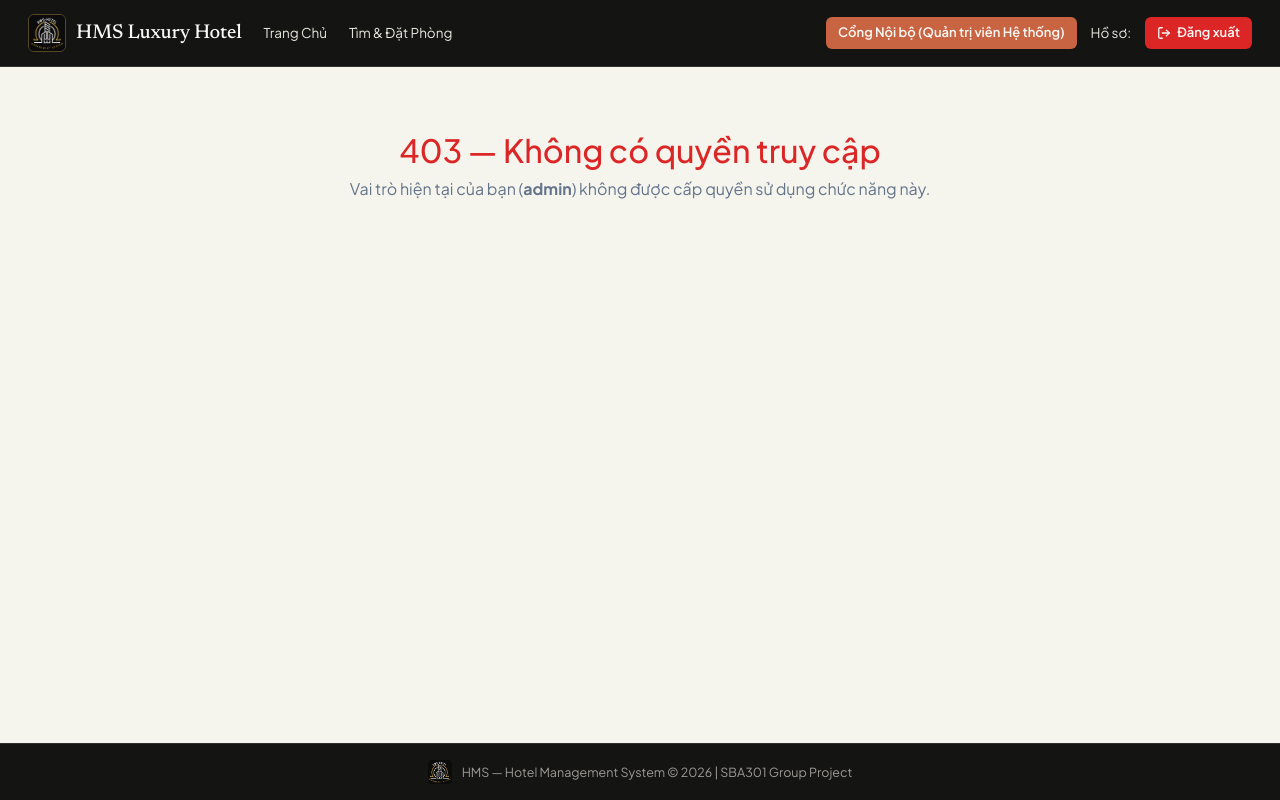
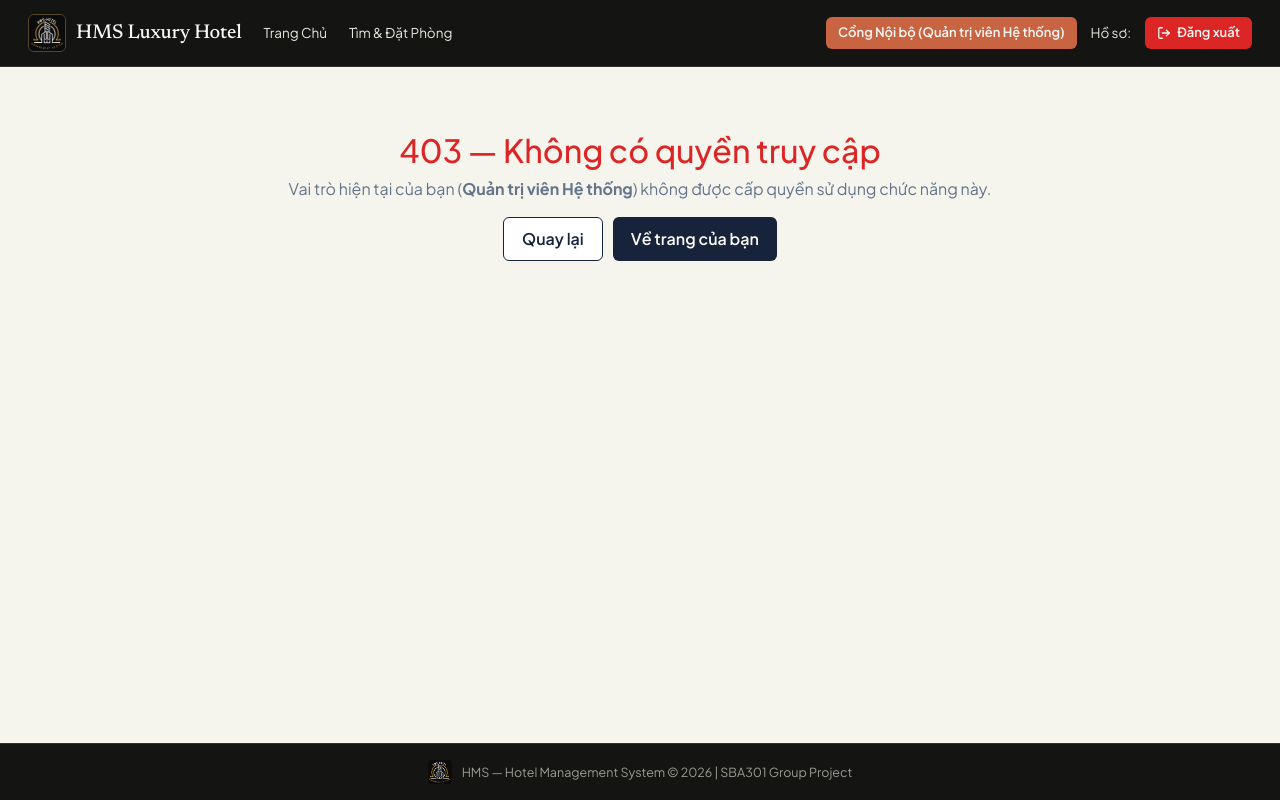
Before and after one commit to dinhgiap0409/Hotel_Management_System_AS, a React (Vite) app in the folder frontend/: page /my-bookings in a window 1280 px wide. Built offline with nearby package versions, Linux system fonts and the light colour scheme; no server answers; sample sign-in values are in the browser's storage.

Commit message:
[GiapND] UC-14, UC-21..25: trang 403/404 thay cho trang trang khi go sai URL hoac vao trang khong co quyen (catch-all *, ForbiddenPage/NotFoundPage dung chung)

```diff
--- /dev/null
+++ b/frontend/src/components/common/ForbiddenPage.jsx
@@ -0,0 +1,70 @@
+import { useNavigate } from 'react-router-dom';
+import { useAuth } from '../../context/AuthContext';
+import { ROLE_DEFAULT_ROUTES, ROLES, getRoleLabel } from '../../config/constants';
+
+// Trang 403 dùng chung cho mọi trường hợp không có quyền:
+// - RoleGuard / PublicBookingGuard chặn ở route đã định nghĩa.
+// - NotFoundPage dùng lại trang này cho các URL nội bộ / đặt phòng
+//   không tồn tại (ví dụ /booking/checkout — UC của GiapND không có
+//   checkout — hoặc /admin/... với role không được phép), để người dùng
+//   luôn thấy trang lỗi thay vì trang trắng.
+// Nút "về trang của bạn": khách chưa đăng nhập -> /login, CUSTOMER /
+// FRONT_DESK -> / (trang tìm phòng), các role staff khác -> cổng nội bộ
+// của họ theo ROLE_DEFAULT_ROUTES.
+export const ForbiddenPage = () => {
+  const navigate = useNavigate();
+  const { isAuthenticated, user } = useAuth();
+
+  const homeRoute = !isAuthenticated || !user
+    ? '/login'
+    : user.role === ROLES.CUSTOMER || user.role === ROLES.FRONT_DESK
+      ? '/'
+      : ROLE_DEFAULT_ROUTES[user.role] || '/';
+
+  return (
+    <div style={{ padding: 40, textAlign: 'center' }}>
+      <h2 style={{ color: '#dc2626' }}>403 — Không có quyền truy cập</h2>
+      <p style={{ color: '#64748b' }}>
+        {isAuthenticated && user ? (
+          <>
+            Vai trò hiện tại của bạn (<strong>{getRoleLabel(user.role)}</strong>) không được cấp quyền sử dụng chức năng này.
+          </>
+        ) : (
+          'Bạn cần đăng nhập với tài khoản có quyền để sử dụng chức năng này.'
+        )}
+      </p>
+      <div style={{ display: 'flex', gap: 10, justifyContent: 'center', marginTop: 16 }}>
+        <button
+          type="button"
+          onClick={() => navigate(-1)}
+          style={{
+            padding: '9px 18px',
+            borderRadius: 6,
+            border: '1px solid #16233B',
+            background: '#fff',
+            color: '#16233B',
+            fontWeight: 600,
+            cursor: 'pointer',
+          }}
+        >
+          Quay lại
+        </button>
+        <button
+          type="button"
+          onClick={() => navigate(homeRoute)}
+          style={{
+            padding: '9px 18px',
+            borderRadius: 6,
+            border: 'none',
+            background: '#16233B',
+            color: '#FAF9F5',
+            fontWeight: 600,
+            cursor: 'pointer',
+          }}
+        >
+          Về trang của bạn
+        </button>
+      </div>
+    </div>
+  );
+};
--- /dev/null
+++ b/frontend/src/components/common/NotFoundPage.jsx
@@ -0,0 +1,73 @@
+import { useLocation, useNavigate } from 'react-router-dom';
+import { useAuth } from '../../context/AuthContext';
+import { ROLE_DEFAULT_ROUTES, ROLES } from '../../config/constants';
+import { ForbiddenPage } from './ForbiddenPage';
+
+// Route catch-all "*" trong router/index.jsx: mọi URL không khớp route nào
+// đều rơi về đây, nên không còn trường hợp nào render ra trang trắng nữa.
+// - Các đường dẫn nội bộ / đặt phòng (/admin, /staff, /my-bookings,
+//   /customer, /services, /booking/ — kể cả /booking/checkout, vì UC của
+//   GiapND không có checkout) thì hiện trang 403: hoặc là trang không tồn
+//   tại trong UC, hoặc là user không có quyền vào.
+// - Các URL khác thì hiện trang 404.
+const PROTECTED_PREFIXES = ['/admin', '/staff', '/my-bookings', '/customer', '/services', '/booking/'];
+
+export const NotFoundPage = () => {
+  const location = useLocation();
+  const navigate = useNavigate();
+  const { isAuthenticated, user } = useAuth();
+
+  const pathname = location.pathname || '';
+  const isProtectedPath = PROTECTED_PREFIXES.some((prefix) => pathname === prefix || pathname.startsWith(prefix));
+
+  if (isProtectedPath) {
+    return <ForbiddenPage />;
+  }
+
+  const homeRoute = !isAuthenticated || !user
+    ? '/'
+    : user.role === ROLES.CUSTOMER || user.role === ROLES.FRONT_DESK
+      ? '/'
+      : ROLE_DEFAULT_ROUTES[user.role] || '/';
+
+  return (
+    <div style={{ padding: 40, textAlign: 'center' }}>
+      <h2 style={{ color: '#dc2626' }}>404 — Không tìm thấy trang</h2>
+      <p style={{ color: '#64748b' }}>
+        Đường dẫn <strong>{pathname}</strong> không tồn tại trên hệ thống.
+      </p>
+      <div style={{ display: 'flex', gap: 10, justifyContent: 'center', marginTop: 16 }}>
+        <button
+          type="button"
+          onClick={() => navigate(-1)}
+          style={{
+            padding: '9px 18px',
+            borderRadius: 6,
+            border: '1px solid #16233B',
+            background: '#fff',
+            color: '#16233B',
+            fontWeight: 600,
+            cursor: 'pointer',
+          }}
+        >
+          Quay lại
+        </button>
+        <button
+          type="button"
+          onClick={() => navigate(homeRoute)}
+          style={{
+            padding: '9px 18px',
+            borderRadius: 6,
+            border: 'none',
+            background: '#16233B',
+            color: '#FAF9F5',
+            fontWeight: 600,
+            cursor: 'pointer',
+          }}
+        >
+          Về trang chủ
+        </button>
+      </div>
+    </div>
+  );
+};
--- a/frontend/src/components/common/PublicBookingGuard.jsx
+++ b/frontend/src/components/common/PublicBookingGuard.jsx
@@ -1,5 +1,6 @@
 import { useAuth } from '../../context/AuthContext';
 import { ROLES } from '../../config/constants';
+import { ForbiddenPage } from './ForbiddenPage';
 
 // GiapND scope (UC-14, UC-21, UC-22) — public room catalog / search / detail.
 // Allowed: guests (not logged in), CUSTOMER and FRONT_DESK only. Every other
@@ -20,14 +21,7 @@ export const PublicBookingGuard = ({ children }) => {
     user.role !== ROLES.CUSTOMER &&
     user.role !== ROLES.FRONT_DESK
   ) {
-    return (
-      <div style={{ padding: 40, textAlign: 'center' }}>
-        <h2 style={{ color: '#dc2626' }}>403 — Không có quyền truy cập</h2>
-        <p style={{ color: '#64748b' }}>
-          Vai trò hiện tại của bạn (<strong>{user.role}</strong>) không được cấp quyền sử dụng chức năng này.
-        </p>
-      </div>
-    );
+    return <ForbiddenPage />;
   }
 
   return children;
--- a/frontend/src/components/common/RoleGuard.jsx
+++ b/frontend/src/components/common/RoleGuard.jsx
@@ -1,5 +1,6 @@
 import { Navigate } from 'react-router-dom';
 import { useAuth } from '../../context/AuthContext';
+import { ForbiddenPage } from './ForbiddenPage';
 
 export const RoleGuard = ({ allowedRoles, children }) => {
   const { isAuthenticated, user } = useAuth();
@@ -9,14 +10,7 @@ export const RoleGuard = ({ allowedRoles, children }) => {
   }
 
   if (allowedRoles && allowedRoles.length > 0 && !allowedRoles.includes(user.role)) {
-    return (
-      <div style={{ padding: 40, textAlign: 'center' }}>
-        <h2 style={{ color: '#dc2626' }}>403 — Không có quyền truy cập</h2>
-        <p style={{ color: '#64748b' }}>
-          Vai trò hiện tại của bạn (<strong>{user.role}</strong>) không được cấp quyền sử dụng chức năng này.
-        </p>
-      </div>
-    );
+    return <ForbiddenPage />;
   }
 
   return children;
--- a/frontend/src/router/index.jsx
+++ b/frontend/src/router/index.jsx
@@ -6,6 +6,7 @@ import { roomStaffRoutes } from './roomRoutes';
 import { bookingPublicRoutes } from './bookingRoutes';
 import { frontDeskStaffRoutes } from './frontDeskRoutes';
 import { billingStaffRoutes, billingCustomerRoutes } from './billingRoutes';
+import { NotFoundPage } from '../components/common/NotFoundPage';
 
 export const AppRouter = () => {
   return (
@@ -21,6 +22,15 @@ export const AppRouter = () => {
         {frontDeskStaffRoutes}
         {billingStaffRoutes}
       </Route>
+      {/*
+        Catch-all: mọi URL không khớp route nào ở trên (gõ sai URL, vào trang
+        không tồn tại như /booking/checkout, /admin/... với role không khớp)
+        đều rơi về NotFoundPage (403 cho đường dẫn nội bộ/đặt phòng, 404 cho
+        các đường dẫn còn lại) thay vì render layout với Outlet trống
+        (trang trắng). Route "*" có độ ưu tiên thấp nhất nên các route đã
+        định nghĩa ở trên vẫn khớp trước.
+      */}
+      <Route path="*" element={<NotFoundPage />} />
     </Routes>
   );
 };
```
